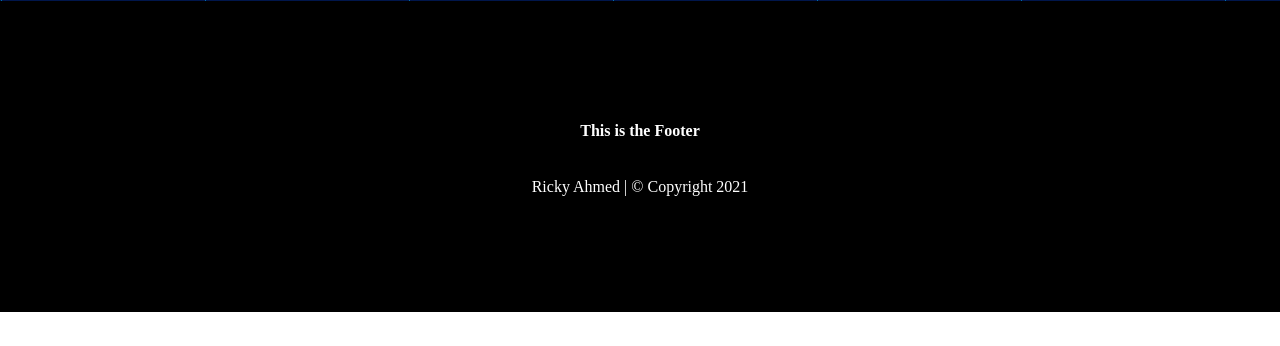
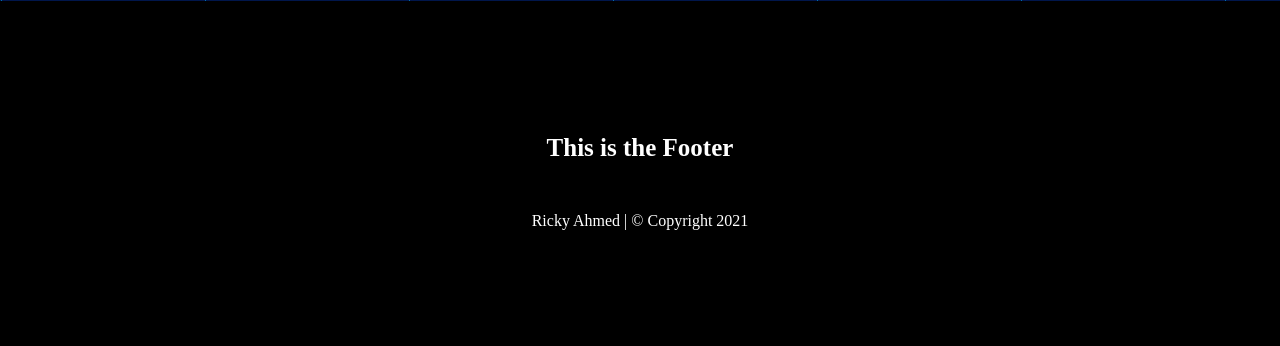
Before and after one commit to strawhat19/Portfolio, a PHP site: page / in a window 1280 px wide. Shown: the part 2063-2409 px from the top of the page. Before the commit the page ends 2375 px from the top, so only its background shows below. Run offline with PHP 8.4, Linux system fonts and the light colour scheme; some libraries are stand-ins or nearby versions.

Commit message:
h4 resize

```diff
--- a/assets/style.css
+++ b/assets/style.css
@@ -170,6 +170,10 @@ section {
         letter-spacing: 5px;
     }
 
+    h4 {
+        font-size: 25px;
+    }
+
 
 hr {
     width: 29.75%;
```
